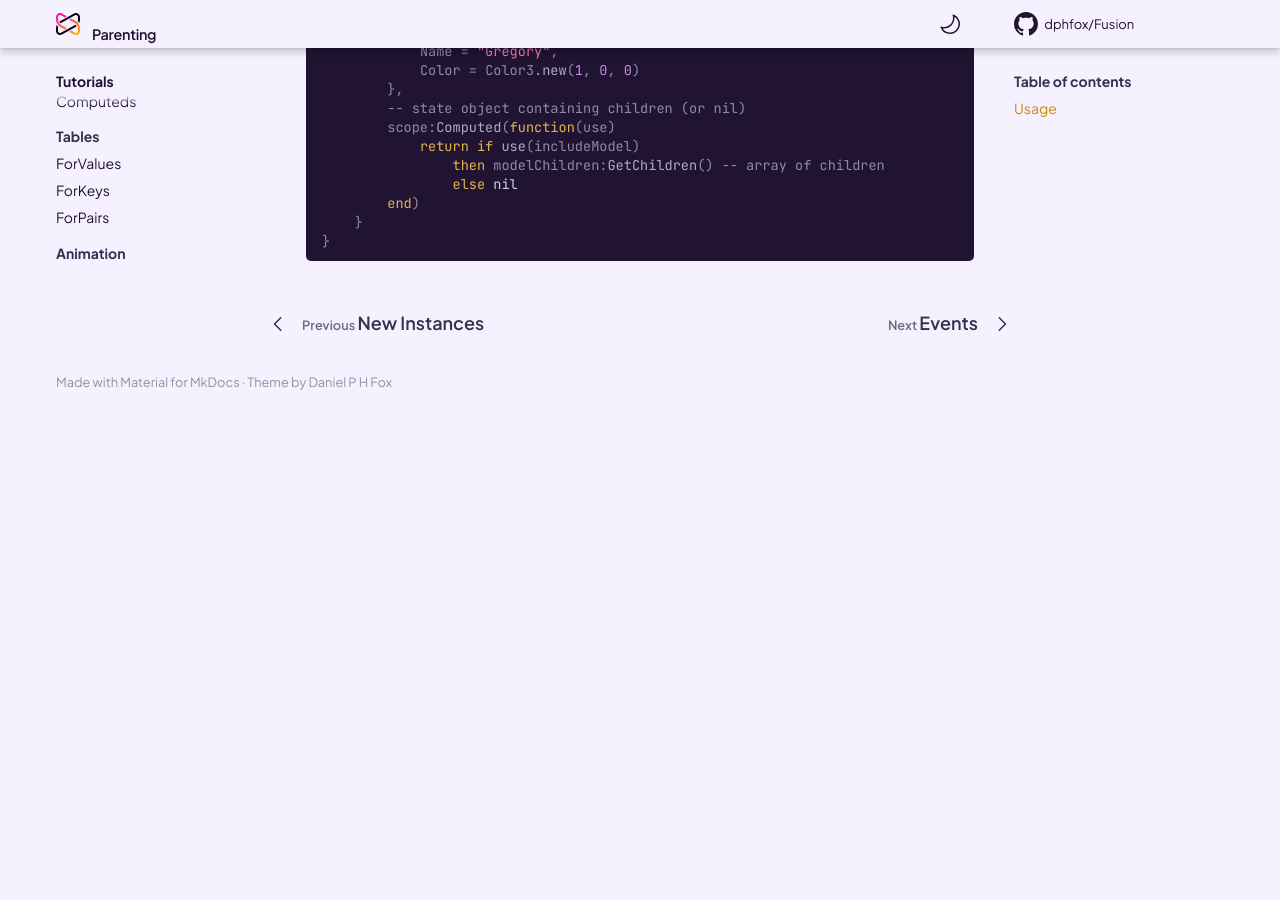
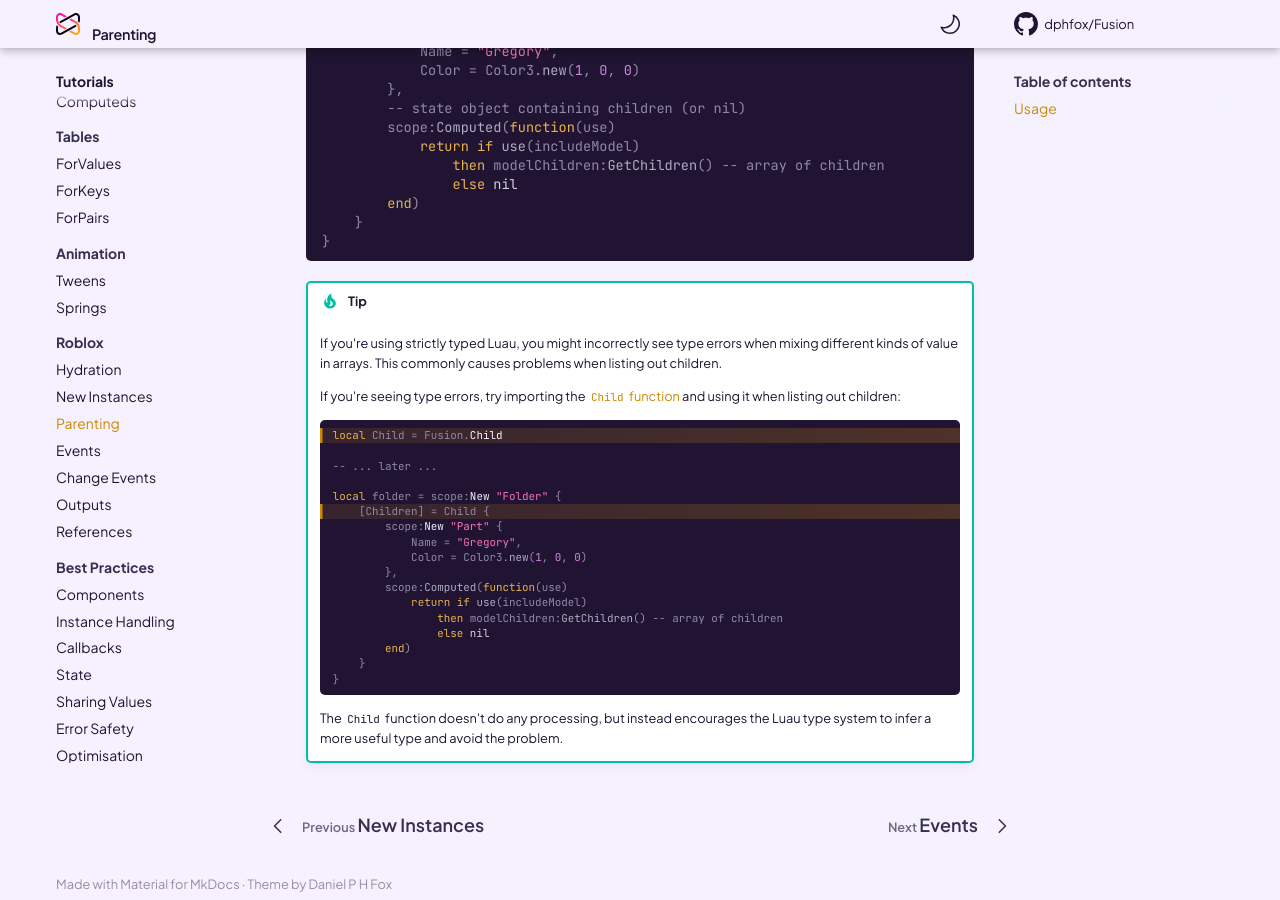
Before and after one commit to dphfox/Fusion, an MkDocs documentation site: the page built from docs/tutorials/roblox/parenting.md, in a window 1280 px wide and 900 px high, scrolled down 2351 px. Built offline with MkDocs 1.6.1 and Material for MkDocs 9.7.7, drawn with Linux system fonts in a browser that asks for light colours; comment, search, counter and statistics services are not loaded; the version menu is left out; before the commit the page ends 2756 px from its top, so only the background shows below that.

Commit message:
Add Child tip to tutorials

````diff
--- a/docs/tutorials/roblox/parenting.md
+++ b/docs/tutorials/roblox/parenting.md
@@ -129,3 +129,35 @@ local folder = scope:New "Folder" {
     }
 }
 ```
+!!! tip
+
+	If you're using strictly typed Luau, you might incorrectly see type errors
+	when mixing different kinds of value in arrays. This commonly causes
+	problems when listing out children.
+
+	If you're seeing type errors, try importing the
+	[`Child` function](../../../api-reference/roblox/members/child)
+	and using it when listing out children:
+
+	```Lua hl_lines="1 6"
+	local Child = Fusion.Child
+
+	-- ... later ...
+
+	local folder = scope:New "Folder" {
+		[Children] = Child {
+			scope:New "Part" {
+				Name = "Gregory",
+				Color = Color3.new(1, 0, 0)
+			},
+			scope:Computed(function(use)
+				return if use(includeModel)
+					then modelChildren:GetChildren() -- array of children
+					else nil
+			end)
+		}
+	}
+	```
+
+	The `Child` function doesn't do any processing, but instead encourages the
+	Luau type system to infer a more useful type and avoid the problem.
````
